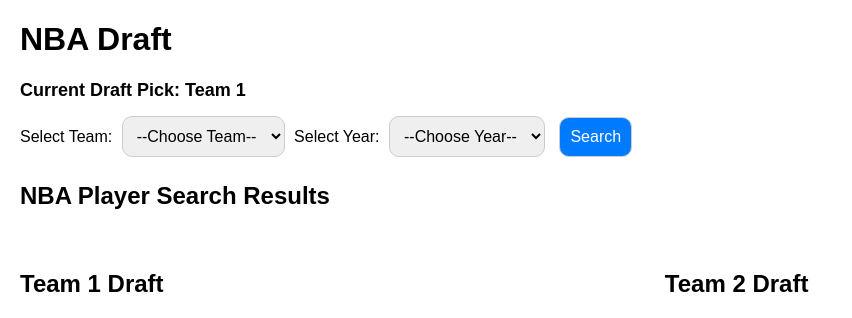
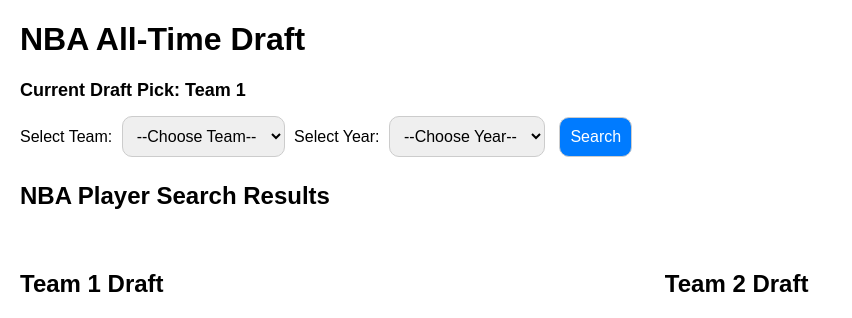
Before and after one commit to Louisifer/RNGNBA, a Flask app: page / in a window 1280 px wide. Shown: the top 318 px of the page, without its empty margins (0-852 px from the left). Run offline with Flask 3, Linux system fonts and the light colour scheme.

Commit message:
title updated

```diff
--- a/database1/templates/index.html
+++ b/database1/templates/index.html
@@ -101,7 +101,7 @@
   </style>
 </head>
 <body>
-  <h1>NBA Draft</h1>
+  <h1>NBA All-Time Draft</h1>
   <!-- Current Draft Turn Indicator -->
   <div id="currentDraft">Current Draft Pick: Team 1</div>
 
```
